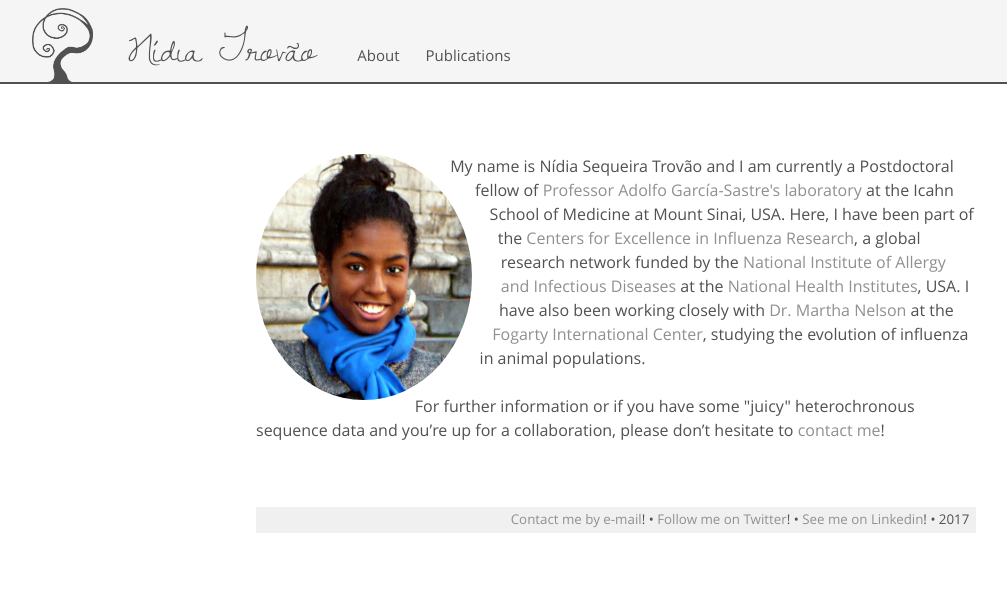
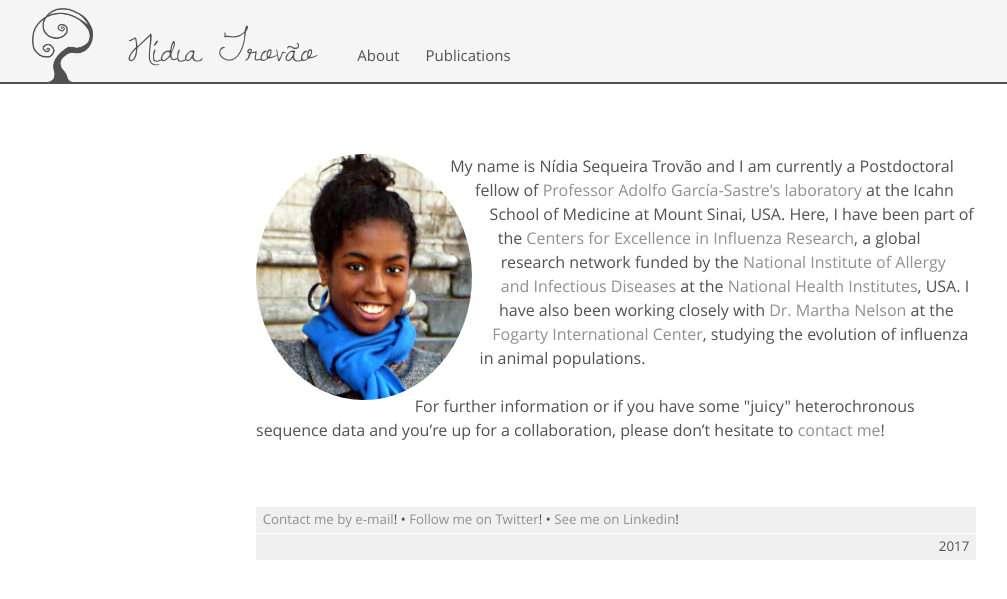
Before and after one commit to nidiatrovao/nidiatrovao.github.io, a Jekyll site: the page built from index.html, in a window 1280 px wide. Shown: the top 599 px of the page, without its empty margins (24-1031 px from the left). Built offline with Jekyll 4.4.1, drawn with Linux system fonts in a browser that asks for light colours.

Commit message:
Update default.html

```diff
--- a/_layouts/default.html
+++ b/_layouts/default.html
@@ -18,7 +18,7 @@
       </main>
 
       <footer class="footer">
-        <small style="text-align: right;">&nbsp;<a href="http://www.google.com/recaptcha/mailhide/d?k=01NqppQr6VZzJtBnX1B1RDuw==&amp;c=15YkdRwX0Emp37Odw61dyCyrGOiI_gucHoEuzZzUzks=" onclick="window.open('http://www.google.com/recaptcha/mailhide/d?k\x3d01NqppQr6VZzJtBnX1B1RDuw\x3d\x3d\x26c\x3d15YkdRwX0Emp37Odw61dyCyrGOiI_gucHoEuzZzUzks\x3d', '', 'toolbar=0,scrollbars=0,location=0,statusbar=0,menubar=0,resizable=0,width=500,height=300'); return false;" title="Click to reveal my e-mail address">Contact me by e-mail</a>! &bull; <a href="https://twitter.com/nidiatrovao" target="_blank">Follow me on Twitter</a>! &bull; <a href="https://www.linkedin.com/in/nidiatrovao" target="_blank">See me on Linkedin</a>! &bull; <time datetime="{{ site.time | date_to_xmlschema }}">{{ site.time | date: '%Y&nbsp;' }}</time></small>
+        <small>&nbsp;<a href="http://www.google.com/recaptcha/mailhide/d?k=01NqppQr6VZzJtBnX1B1RDuw==&amp;c=15YkdRwX0Emp37Odw61dyCyrGOiI_gucHoEuzZzUzks=" onclick="window.open('http://www.google.com/recaptcha/mailhide/d?k\x3d01NqppQr6VZzJtBnX1B1RDuw\x3d\x3d\x26c\x3d15YkdRwX0Emp37Odw61dyCyrGOiI_gucHoEuzZzUzks\x3d', '', 'toolbar=0,scrollbars=0,location=0,statusbar=0,menubar=0,resizable=0,width=500,height=300'); return false;" title="Click to reveal my e-mail address">Contact me by e-mail</a>! &bull; <a href="https://twitter.com/nidiatrovao" target="_blank">Follow me on Twitter</a>! &bull; <a href="https://www.linkedin.com/in/nidiatrovao" target="_blank">See me on Linkedin</a>!</small> <small style="text-align: right;"><time datetime="{{ site.time | date_to_xmlschema }}">{{ site.time | date: '%Y&nbsp;' }}</time></small>
       </footer>
     </div>
   </body>
```
